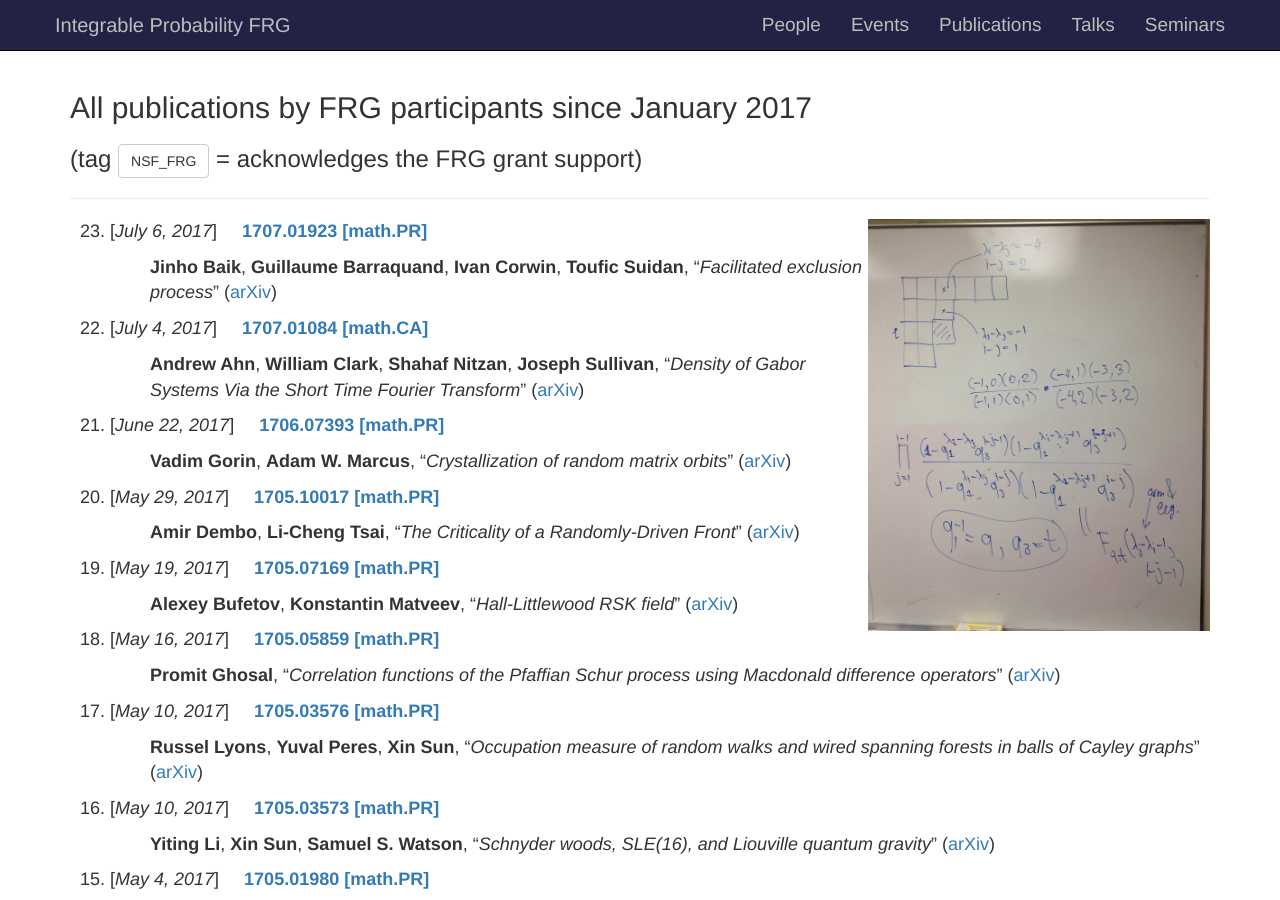
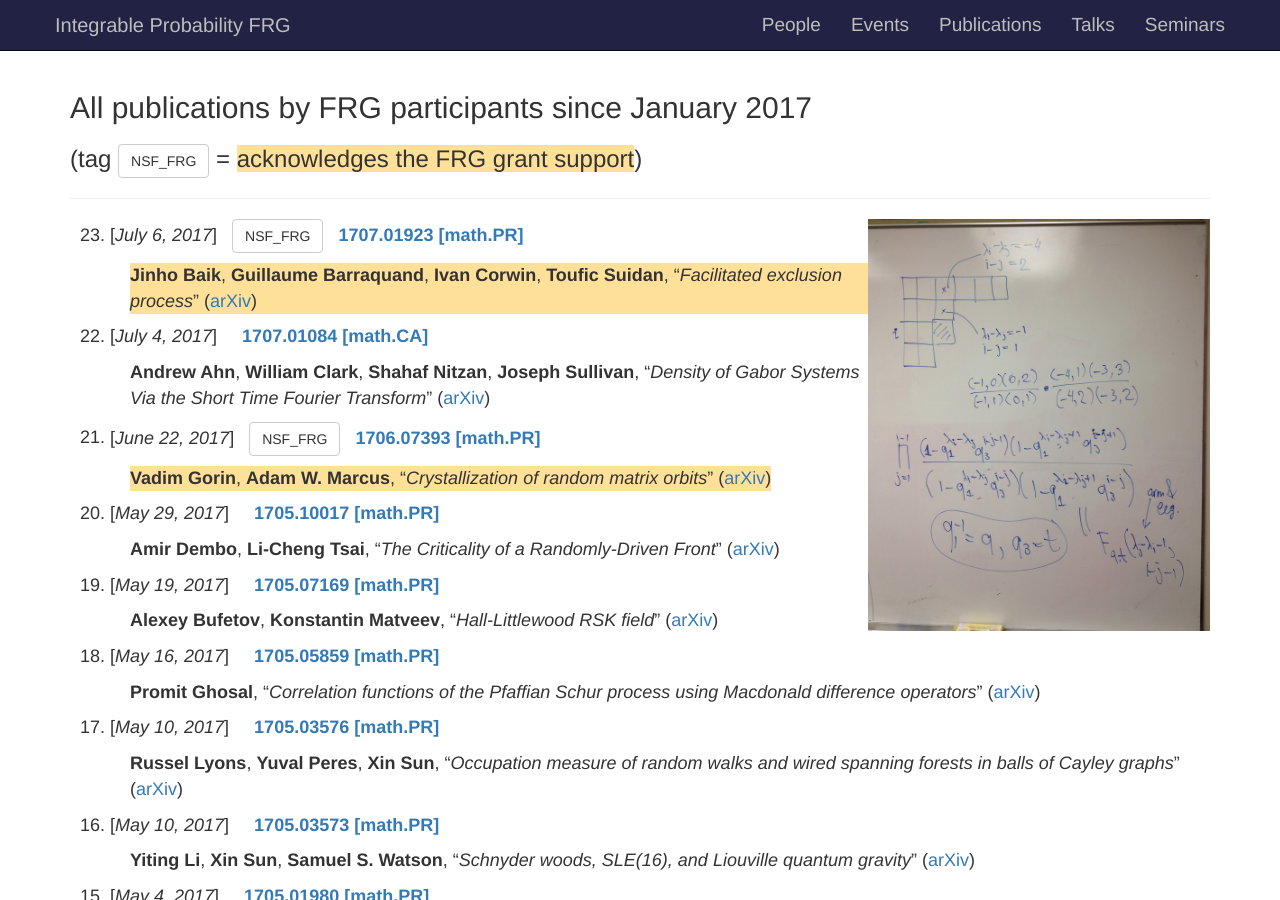
Before and after one commit to int-prob/int-prob-code, a Jekyll site: the page built from publication.md, in a window 1280 px wide and 900 px high. Built offline with Jekyll 4.4.1, drawn with Linux system fonts in a browser that asks for light colours; formulas are drawn with MathJax 3.

Commit message:
added highlighting

```diff
--- a/blog/_posts/2017-06-22-1706.07393.md
+++ b/blog/_posts/2017-06-22-1706.07393.md
@@ -3,7 +3,7 @@ layout: post
 title: 1706.07393 [math.PR]
 date: 2017-06-22T16:46:56Z
 comments: false
-tags: publication
+tags: publication NSF_FRG
 published: true
 ---
 
--- a/blog/_posts/2017-07-06-1707.01923.md
+++ b/blog/_posts/2017-07-06-1707.01923.md
@@ -3,7 +3,7 @@ layout: post
 title: 1707.01923 [math.PR]
 date: 2017-07-06T18:10:50Z
 comments: false
-tags: publication
+tags: publication NSF_FRG
 published: true
 ---
 
--- a/index.html
+++ b/index.html
@@ -3,7 +3,8 @@ title: "Home - Integrable Probability FRG"
 layout: default
 ---
 
-<h1>Integrable Probability Focused Research Group (NSF Grant 2017-20)</h1>
+<h1 class="hidden-sm hidden-xs">Integrable Probability Focused Research Group (NSF Grant 2017-20)</h1>
+<h2 class="hidden-lg hidden-md hidden-xl">Integrable Probability Focused Research Group (NSF Grant 2017-20)</h2>
 
 
 
@@ -17,7 +18,7 @@ layout: default
 
     <ul>
       {% for post in site.posts limit:7 %}
-      <li>
+      <li {%if post.tags contains 'NSF_FRG' %}style="background-color:{{site.hlcolor}}"{%endif%}>
         [<small>{{ post.date | date: "%B %-d, %Y" }}</small>] <b><a href="{{site.url }}{{ post.url }}">{{ post.title }}</a></b>
         {{ post.excerpt | markdownify }}
       </li>
--- a/publication.md
+++ b/publication.md
@@ -5,7 +5,7 @@ layout: default
 
 <h2>All publications by FRG participants since January 2017<h2>
 <h3>(tag&nbsp;<a href="{{site.url }}/blog/tags/NSF_FRG" title="View posts tagged with &quot;NSF_FRG&quot;"
-class="btn btn-default" role="button">NSF_FRG</a>&nbsp;=&nbsp;acknowledges the FRG grant support)</h3>
+class="btn btn-default" role="button">NSF_FRG</a>&nbsp;=&nbsp;<span style="background-color:{{site.hlcolor}}">acknowledges the FRG grant support</span>)</h3>
 
 <hr>
 
@@ -20,15 +20,15 @@ class="btn btn-default" role="button">NSF_FRG</a>&nbsp;=&nbsp;acknowledges the F
     &nbsp;
     {% for tag in post.tags %}
     {% if tag != "publication" %}
-    <a href="{{site.url }}/{{ tag }}" title="View posts tagged with &quot;{{ tag }}&quot;"
+    <a href="{{site.url }}/blog/tags/{{ tag }}" title="View posts tagged with &quot;{{ tag }}&quot;"
     class="btn btn-default" role="button">{{ tag }}</a>{% if forloop.last != true %}{% endif %}{% endif %}
     {% endfor %}
     &nbsp;
     <b><a href="{{site.url }}{{ post.url }}">{{ post.title }}</a></b>
     <table>
       <tr>
-        <td style="padding-left:40px">
-          <p>{{ post.content | markdownify }}</p>
+        <td style="padding-left:20px">
+          <p><div {%if post.tags contains 'NSF_FRG' %}style="background-color:{{site.hlcolor}}"{%endif%}>{{ post.content | markdownify }}</div></p>
         </td>
       </tr>
     </table>
```
Also changed, not shown: Gemfile (line endings or trailing spaces).
